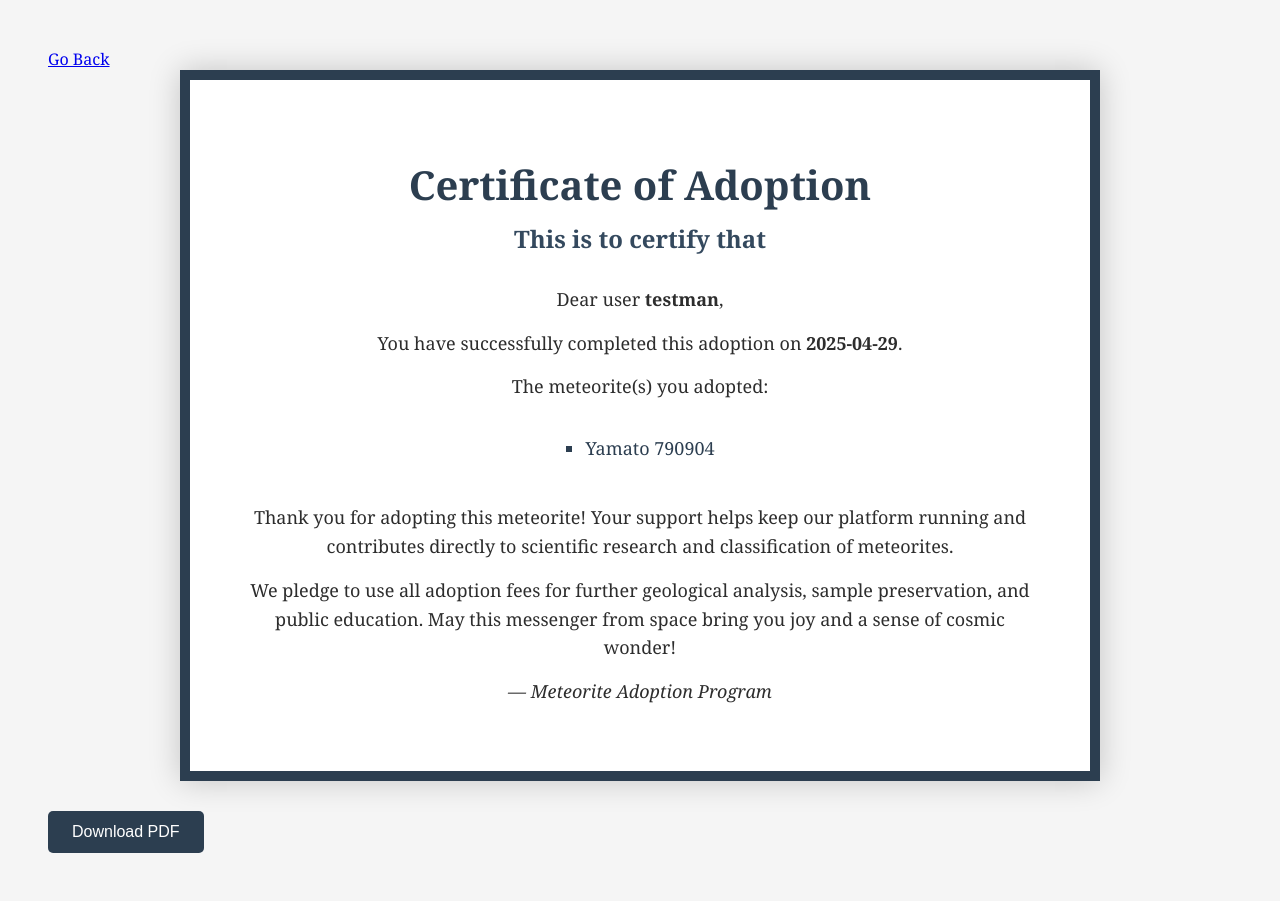
After one commit to Thorki-Su/CS551Q_Assignment_2, a Django app: page /order/detail/1/ in a window 1280 px wide. The commit adds this page. Run offline with Django 5.2, Linux system fonts and the light colour scheme; a user stored in the database is signed in; data comes from the database, SQL or seed files in the repository; some libraries are stand-ins or nearby versions.

Commit message:
Add the feature of printing order

```diff
--- a/order/urls.py
+++ b/order/urls.py
@@ -10,4 +10,5 @@ urlpatterns = [
     path('checkout/', views.checkout, name='checkout'),
     path('my-orders/', views.my_orders, name='my_orders'),
     path('buy-now/<int:meteorite_id>/', views.buy_now, name='buy_now'),
+    path('detail/<int:order_id>/', views.order_detail, name='order_detail'),
 ]
--- a/order/views.py
+++ b/order/views.py
@@ -84,3 +84,8 @@ def buy_now(request, meteorite_id):
 
     messages.success(request, f'You have successfully purchased {meteorite.name}.')
     return redirect('order:my_orders')
+
+@login_required
+def order_detail(request, order_id):
+    order = get_object_or_404(Order, id=order_id)
+    return render(request,'order/order_detail.html', {'order': order})
--- a/templates/order/my_orders.html
+++ b/templates/order/my_orders.html
@@ -14,6 +14,7 @@
                     </li>
                 {% endfor %}
             </ul>
+            <a href="{% url 'order:order_detail' order.id %}">Detail Information</a>
         </div>
     {% endfor %}
 {% else %}
--- /dev/null
+++ b/templates/order/order_detail.html
@@ -0,0 +1,122 @@
+<!DOCTYPE html>
+<html lang="en">
+<head>
+    <meta charset="UTF-8">
+    <title>Order {{ order.id }}</title>
+    <script src="https://cdnjs.cloudflare.com/ajax/libs/html2pdf.js/0.10.1/html2pdf.bundle.min.js"></script>
+    <style>
+        body {
+            font-family: 'Georgia', serif;
+            background-color: #f5f5f5;
+            padding: 40px;
+        }
+
+        .certificate {
+            background: white;
+            max-width: 800px;
+            margin: auto;
+            padding: 50px;
+            border: 10px solid #2c3e50;
+            box-shadow: 0 0 30px rgba(0, 0, 0, 0.2);
+            text-align: center;
+        }
+
+        .certificate h1 {
+            font-size: 40px;
+            color: #2c3e50;
+            margin-bottom: 10px;
+        }
+
+        .certificate h2 {
+            font-size: 24px;
+            color: #34495e;
+            margin-top: 0;
+            margin-bottom: 30px;
+        }
+
+        .certificate p {
+            font-size: 18px;
+            line-height: 1.6;
+            margin: 15px 0;
+            color: #2d2d2d;
+        }
+
+        .certificate ul {
+            list-style-type: square;
+            padding-left: 20px;
+            text-align: left;
+            display: inline-block;
+            margin: 20px 0;
+            font-size: 18px;
+            color: #2c3e50;
+        }
+
+        .certificate li {
+            margin-bottom: 8px;
+        }
+
+        .footer-note {
+            margin-top: 30px;
+            font-style: italic;
+            color: #7f8c8d;
+        }
+
+        .download-btn {
+            margin-top: 30px;
+            padding: 12px 24px;
+            font-size: 16px;
+            background-color: #2c3e50;
+            color: white;
+            border: none;
+            border-radius: 5px;
+            cursor: pointer;
+        }
+
+        .download-btn:hover {
+            background-color: #1a252f;
+        }
+    </style>
+</head>
+<body>
+    <a href="{% url 'order:my_orders' %}">Go Back</a>
+    <div class="certificate" id="certificate">
+        <h1>Certificate of Adoption</h1>
+        <h2>This is to certify that</h2>
+
+        <p>Dear user <strong>{{ order.user }}</strong>,</p>
+
+        <p>You have successfully completed this adoption on <strong>{{ order.date|date:"Y-m-d" }}</strong>.</p>
+
+        <p>The meteorite(s) you adopted:</p>
+        <ul>
+            {% for item in order.items.all %}
+                <li>{{ item.meteorite.name }}</li>
+            {% endfor %}
+        </ul>
+
+        <p>Thank you for adopting this meteorite! Your support helps keep our platform running and contributes directly to scientific research and classification of meteorites.</p>
+
+        <p>We pledge to use all adoption fees for further geological analysis, sample preservation, and public education. May this messenger from space bring you joy and a sense of cosmic wonder!</p>
+
+        <p class="footer-note">— Meteorite Adoption Program</p>
+    </div>
+
+    <button class="download-btn" onclick="downloadPDF()">Download PDF</button>
+
+    <script>
+        function downloadPDF() {
+            const element = document.getElementById('certificate');
+            html2pdf()
+                .set({
+                    margin: 10,
+                    filename: 'Certificate_Order_{{ order.id }}.pdf',
+                    image: { type: 'jpeg', quality: 0.98 },
+                    html2canvas: { scale: 2 },
+                    jsPDF: { unit: 'mm', format: 'a4', orientation: 'portrait' }
+                })
+                .from(element)
+                .save();
+        }
+    </script>
+</body>
+</html>
```
Also changed, not shown: templates/user/profile.html (+5 -4 lines).
